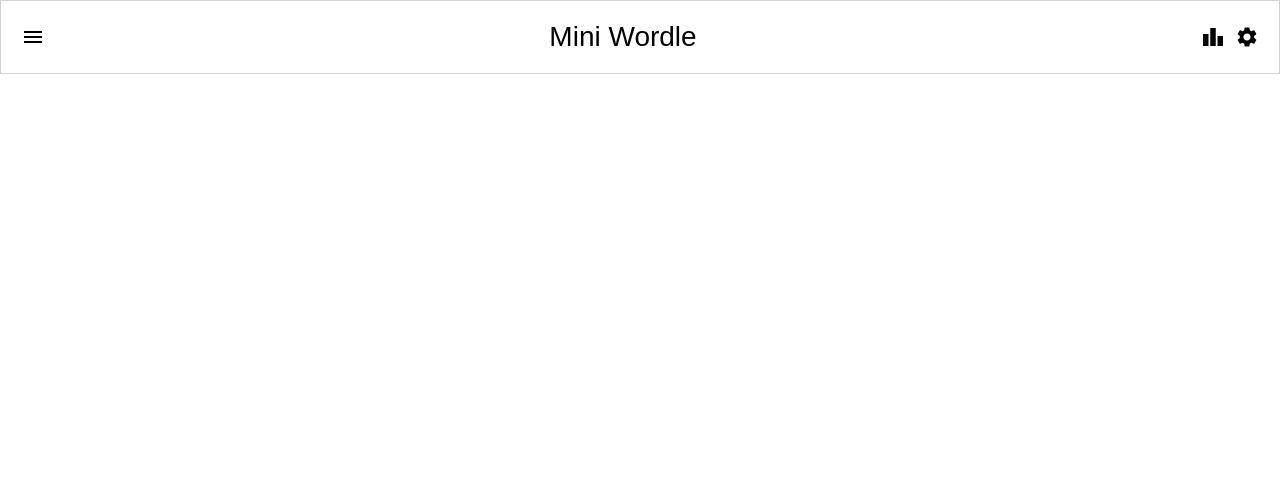
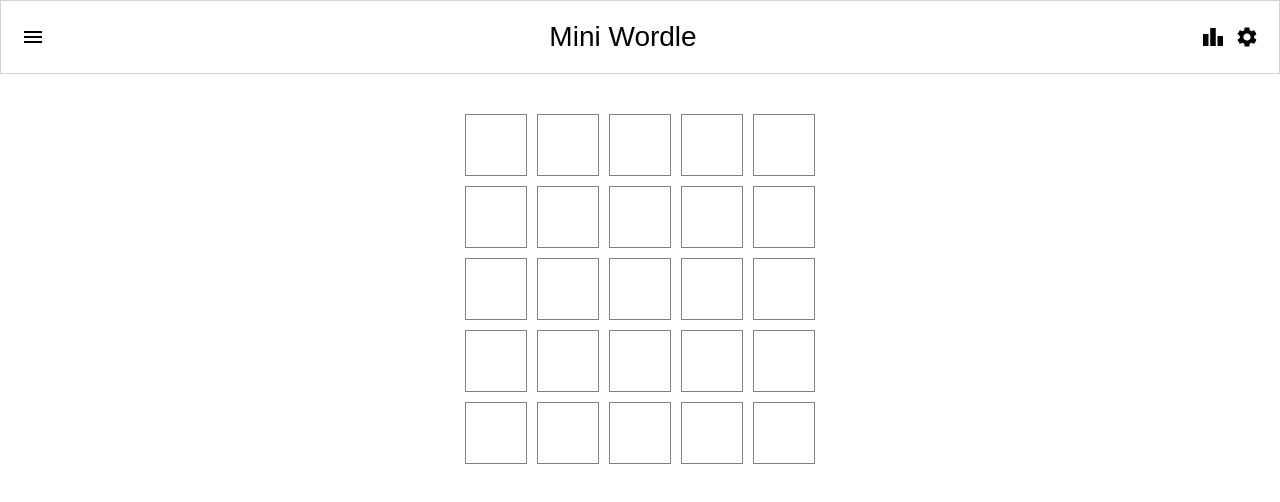
Before and after one commit to MKhantKyaw/mini-wordle, a React (Create React App) app: page / in a window 1280 px wide. Shown: the top 502 px of the page. Built offline with nearby package versions, Linux system fonts and the light colour scheme.

Commit message:
Default Board Implemented

```diff
--- a/src/App.jsx
+++ b/src/App.jsx
@@ -1,9 +1,11 @@
 import Navbar from './components/Navbar/Navbar'
+import WordGrid from './components/WordGrid/WordGrid';
 
 const App = () => {
     return (
         <>
             <Navbar />
+            <WordGrid />
         </>
     );
 }
--- a/src/components/WordGrid/WordGrid.jsx
+++ b/src/components/WordGrid/WordGrid.jsx
@@ -0,0 +1,20 @@
+import './wordgrid.scss'
+import { defaultWord } from './word';
+
+const WordGrid = () => {
+    return (
+        <div className="wordgrid">
+            {defaultWord.map((column) => {
+                return (
+                    <div className="line">
+                        {column.map((row) => {
+                            return <div className="block">{row}</div>
+                        })}
+                    </div>
+                )
+            })}
+        </div>
+    );
+}
+
+export default WordGrid;
--- /dev/null
+++ b/src/components/WordGrid/word.js
@@ -0,0 +1,7 @@
+export const defaultWord = [
+    ["", "", "", "", ""],
+    ["", "", "", "", ""],
+    ["", "", "", "", ""],
+    ["", "", "", "", ""],
+    ["", "", "", "", ""],
+]
--- /dev/null
+++ b/src/components/WordGrid/wordgrid.scss
@@ -0,0 +1,19 @@
+.wordgrid {
+    display: flex;
+    flex-direction: column;
+    align-items: center;
+    margin-top: 40px;
+
+    .line {
+        display: flex;
+        gap: 10px;
+        margin-bottom: 10px;
+    }
+
+    .block {
+        width: 60px;
+        height: 60px;
+        border: 1px solid gray;
+    }
+
+}
```
